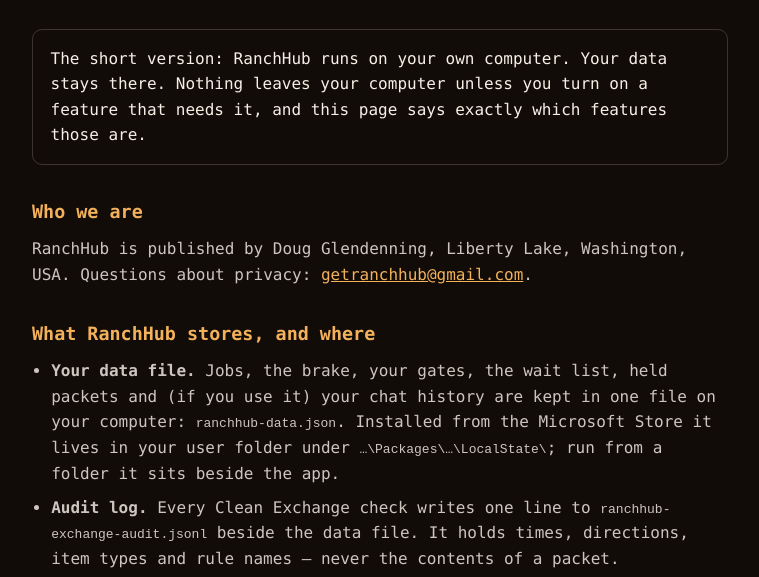
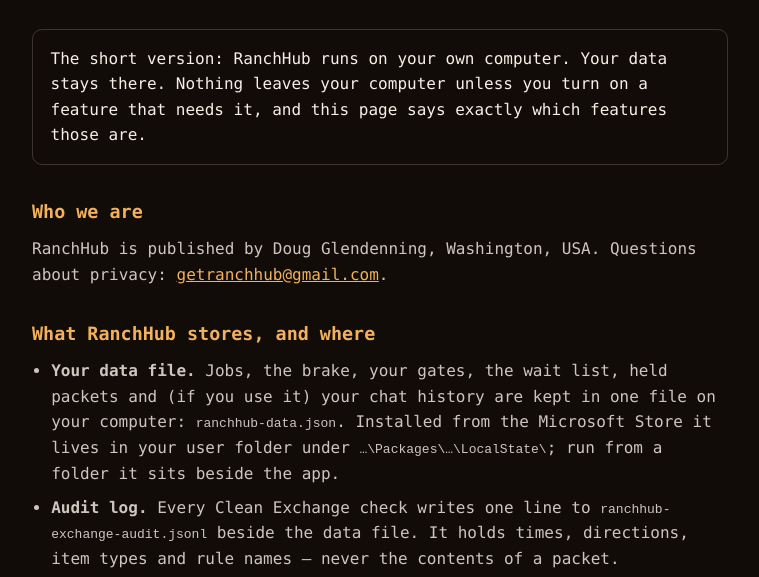
Before and after one commit to dglendenning9/getranchhub-site, a plain HTML site: page privacy.html in a window 1280 px wide. Shown: the part 205-782 px from the top of the page, without its empty margins (260-1019 px from the left). Drawn offline with Linux system fonts and the light colour scheme.

Commit message:
Remove town from publisher line as requested

```diff
--- a/privacy.html
+++ b/privacy.html
@@ -36,7 +36,7 @@
   <div class="box"><p>The short version: RanchHub runs on your own computer. Your data stays there. Nothing leaves your computer unless you turn on a feature that needs it, and this page says exactly which features those are.</p></div>
 
   <h2>Who we are</h2>
-  <p>RanchHub is published by Doug Glendenning, Liberty Lake, Washington, USA. Questions about privacy: <a href="mailto:getranchhub@gmail.com?subject=RanchHub%20privacy">getranchhub@gmail.com</a>.</p>
+  <p>RanchHub is published by Doug Glendenning, Washington, USA. Questions about privacy: <a href="mailto:getranchhub@gmail.com?subject=RanchHub%20privacy">getranchhub@gmail.com</a>.</p>
 
   <h2>What RanchHub stores, and where</h2>
   <ul>
```
